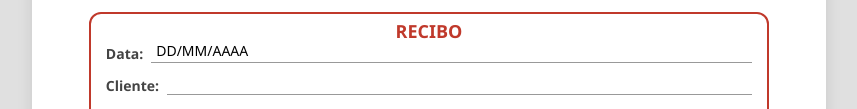
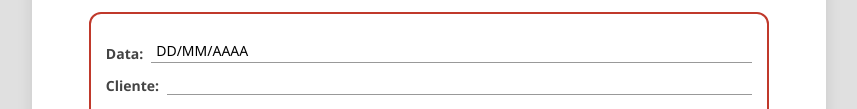
Before and after one commit to Caetano-Uriel/ReciboPDF, a plain HTML site: page index.html in a window 1280 px wide. Shown: the part 311-420 px from the top of the page, without its empty margins (211-1068 px from the left). Drawn offline with Linux system fonts and the light colour scheme.

Commit message:
Add files via upload

```diff
--- a/index.html
+++ b/index.html
@@ -43,7 +43,7 @@
         </div>
 
         <div class="secao-caixa dados-recibo">
-            <div class="titulo-recibo">RECIBO</div>
+            <div class="titulo-recibo"></div>
             <div class="campo-linha">
                 <label>Data:</label>
                 <input type="text" id="dataAtual" class="input-longo">
```
